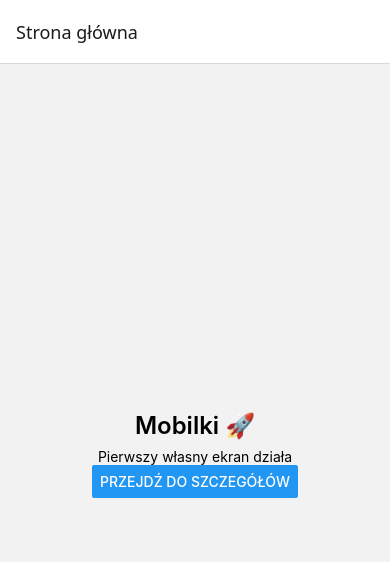
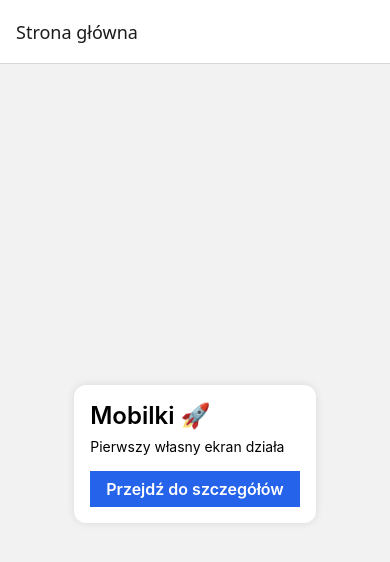
Before and after one commit to leciej/Mobilki, a React Native app: screen /Home in a window 390 px wide. Shown: the top 562 px of the page. Built offline with nearby package versions, Linux system fonts and the light colour scheme.

Commit message:
UI: theme, PrimaryButton, Card component

```diff
--- /dev/null
+++ b/src/components/Card.tsx
@@ -0,0 +1,24 @@
+import React from 'react';
+import { View, StyleSheet } from 'react-native';
+import { colors } from '../theme/colors';
+import { spacing } from '../theme/spacing';
+
+type Props = {
+  children: React.ReactNode;
+};
+
+export function Card({ children }: Props) {
+  return <View style={styles.card}>{children}</View>;
+}
+
+const styles = StyleSheet.create({
+  card: {
+    backgroundColor: colors.background,
+    padding: spacing.m,
+    borderRadius: 12,
+    shadowColor: '#000',
+    shadowOpacity: 0.1,
+    shadowRadius: 8,
+    elevation: 3, // Android
+  },
+});
--- /dev/null
+++ b/src/components/PrimaryButton.tsx
@@ -0,0 +1,33 @@
+import React from 'react';
+import { Pressable, Text, StyleSheet } from 'react-native';
+import { colors } from '../theme/colors';
+import { spacing } from '../theme/spacing';
+
+
+type Props = {
+  title: string;
+  onPress: () => void;
+};
+
+export function PrimaryButton({ title, onPress }: Props) {
+  return (
+    <Pressable style={styles.button} onPress={onPress}>
+      <Text style={styles.text}>{title}</Text>
+    </Pressable>
+  );
+}
+
+const styles = StyleSheet.create({
+  button: {
+    backgroundColor: colors.primary,
+    paddingVertical: spacing.s,
+    paddingHorizontal: spacing.m,
+    marginTop: spacing.m,
+  },
+  text: {
+    color: '#FFFFFF',
+    fontSize: 16,
+    fontWeight: '600',
+    textAlign: 'center',
+  },
+});
--- a/src/screens/HomeScreen.tsx
+++ b/src/screens/HomeScreen.tsx
@@ -1,19 +1,26 @@
 import React from 'react';
-import { SafeAreaView, Text, StyleSheet, Button } from 'react-native';
+import { SafeAreaView, Text, StyleSheet } from 'react-native';
 import { NativeStackScreenProps } from '@react-navigation/native-stack';
 import { RootStackParamList } from '../navigation/AppNavigator';
+import { PrimaryButton } from '../components/PrimaryButton';
+import { Card } from '../components/Card';
 
 type Props = NativeStackScreenProps<RootStackParamList, 'Home'>;
 
 export function HomeScreen({ navigation }: Props) {
   return (
     <SafeAreaView style={styles.container}>
-      <Text style={styles.title}>Mobilki 🚀</Text>
-      <Text>Pierwszy własny ekran działa</Text>
-      <Button
-        title="Przejdź do szczegółów"
-        onPress={() => navigation.navigate('Details')}
-      />
+      <Card>
+  <Text style={styles.title}>Mobilki 🚀</Text>
+  <Text>Pierwszy własny ekran działa</Text>
+
+  <PrimaryButton
+    title="Przejdź do szczegółów"
+    onPress={() => navigation.navigate('Details')}
+  />
+</Card>
+
+
     </SafeAreaView>
   );
 }
--- /dev/null
+++ b/src/theme/colors.tsx
@@ -0,0 +1,6 @@
+export const colors = {
+  primary: '#2563EB',
+  background: '#FFFFFF',
+  textPrimary: '#111827',
+  textSecondary: '#6B7280',
+};
--- /dev/null
+++ b/src/theme/spacing.tsx
@@ -0,0 +1,6 @@
+export const spacing = {
+  xs: 4,
+  s: 8,
+  m: 16,
+  l: 24,
+};
```
